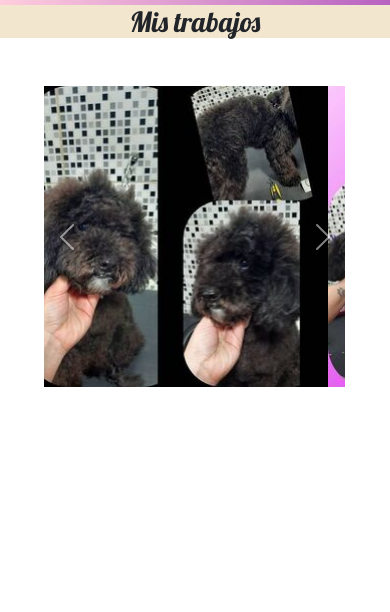
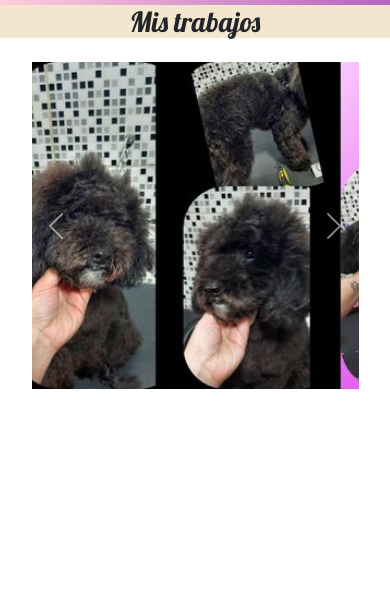
Before and after one commit to LuisDev6/-Peluqueria-Canina-Amaison-v4, a website: page pages/galeria.html in a window 390 px wide. Shown: the part 171-783 px from the top of the page. Drawn offline with nearby package versions, Linux system fonts and the light colour scheme.

Commit message:
Tercera Pre entrega del proyecto final

```diff
--- a/pages/galeria.html
+++ b/pages/galeria.html
@@ -24,11 +24,10 @@
             src="../images/logoNav.png" alt="logo"></a>
 
         <button class="navbar-toggler navbar-light" type="button" data-bs-toggle="collapse"
-                    data-bs-target="#navbarSupportedContent" aria-controls="navbarSupportedContent"
-                    aria-expanded="false" aria-label="Toggle navigation">
+          data-bs-target="#navbarSupportedContent" aria-controls="navbarSupportedContent" aria-expanded="false"
+          aria-label="Toggle navigation">
           <span class="navbar-toggler-icon "></span>
         </button>
-
 
         <div class="collapse navbar-collapse justify-content-end" id="navbarSupportedContent">
           <ul class="menu navbar-nav  mb-2 mb-lg-0">
@@ -48,7 +47,6 @@
               <a class="nav-link" href="../pages/galeria.html">Galeria</a>
             </li>
           </ul>
-
         </div>
       </div>
     </nav>
@@ -58,15 +56,9 @@
   <main class="main">
     <h1 class="h1Main">Mis trabajos</h1>
 
-        <!-- style="width: 400px; height: 400px; -->
-
-        <div class="container mt-5">
-            <div class="row">
-                <div class="col-1">
-                </div>
-                <div class="col-10">
-                    <div id="carouselExampleControls" class="carousel slide  slider" data-bs-ride="carousel">
-                        <div class="carousel-inner" >
+    <div class="container mt-4 mb-4 slider">
+      <div id="carouselExampleControls" class="carousel slide" data-bs-ride="carousel">
+        <div class="carousel-inner">
           <div class="carousel-item active">
             <img src="/images/galeria/galeria1.jpg" class="d-block w-100" alt="foto1">
           </div>
@@ -86,20 +78,16 @@
             <img src="/images/galeria/galeria6.jpg" class="d-block w-100" alt="foto6">
           </div>
         </div>
-                        <button class="carousel-control-prev" type="button" data-bs-target="#carouselExampleControls" data-bs-slide="prev">
+        <button class="carousel-control-prev" type="button" data-bs-target="#carouselExampleControls"
+          data-bs-slide="prev">
           <span class="carousel-control-prev-icon" aria-hidden="true"></span>
           <span class="visually-hidden">Anterior</span>
         </button>
-                        <button class="carousel-control-next" type="button" data-bs-target="#carouselExampleControls" data-bs-slide="next">
+        <button class="carousel-control-next" type="button" data-bs-target="#carouselExampleControls"
+          data-bs-slide="next">
           <span class="carousel-control-next-icon" aria-hidden="true"></span>
           <span class="visually-hidden">Siguiente</span>
         </button>
-                      </div>
-
-
-                </div>
-                <div class="col-1">
-                </div>
       </div>
     </div>
 
--- a/scss/origen.scss
+++ b/scss/origen.scss
@@ -64,6 +64,26 @@
     margin: auto;
 }
 
+
+@media (max-width: 2000px) {
+.slider{
+    max-width: 35%;
+    max-height: 35%;
+    }
+}
+@media (max-width: 900px) {
+    .slider{
+        max-width: 60%;
+        max-height: 60%;
+        }
+}
+@media (max-width: 600px) {
+    .slider{
+        max-width: 90%;
+        max-height: 90%;
+    }
+}
+
 /* FOOTER */
 .footer{
     width: 100%;
```
Also changed, not shown: index.html (+0 -2 lines), css/styles.css. Lines whose indentation alone changed are shown as unchanged.
